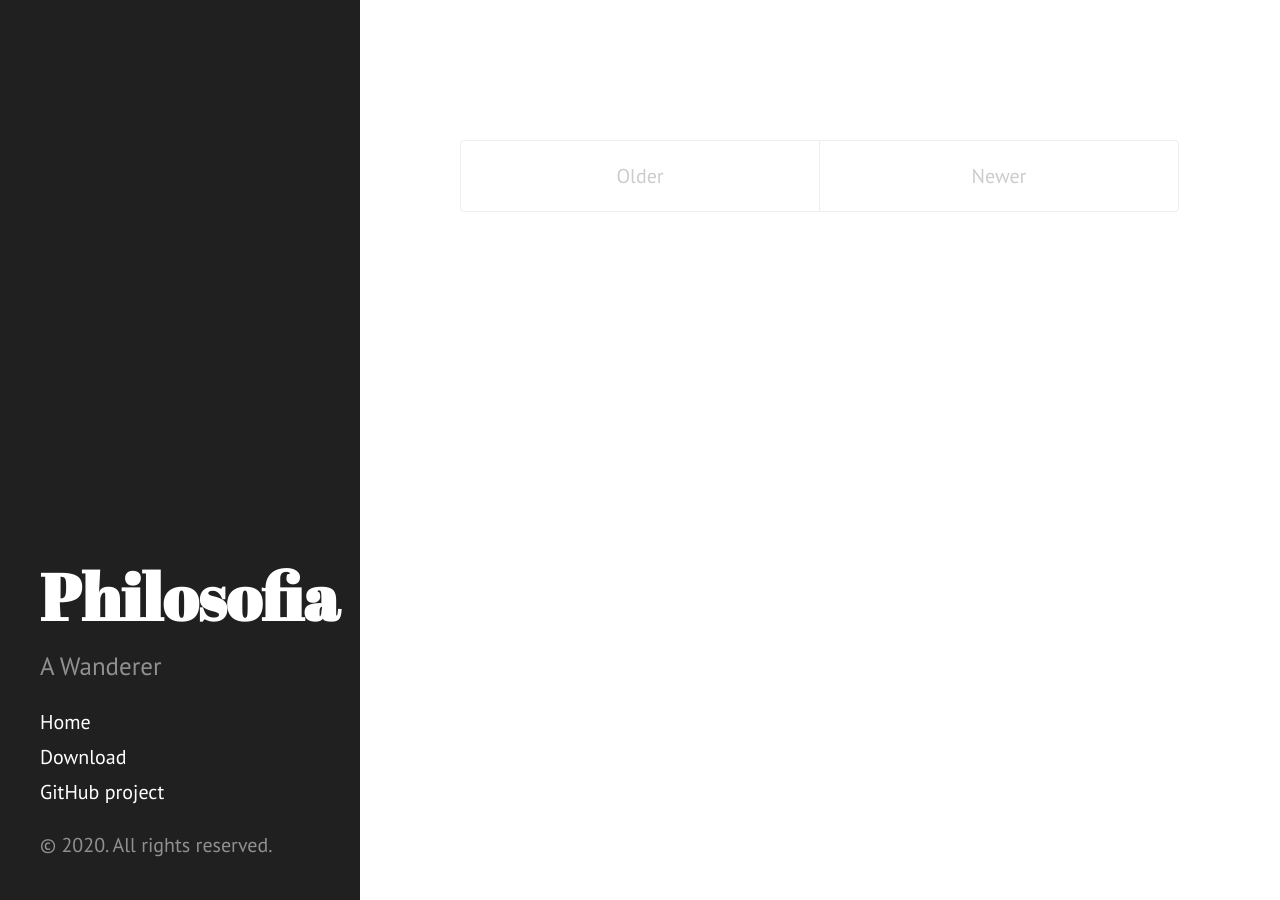
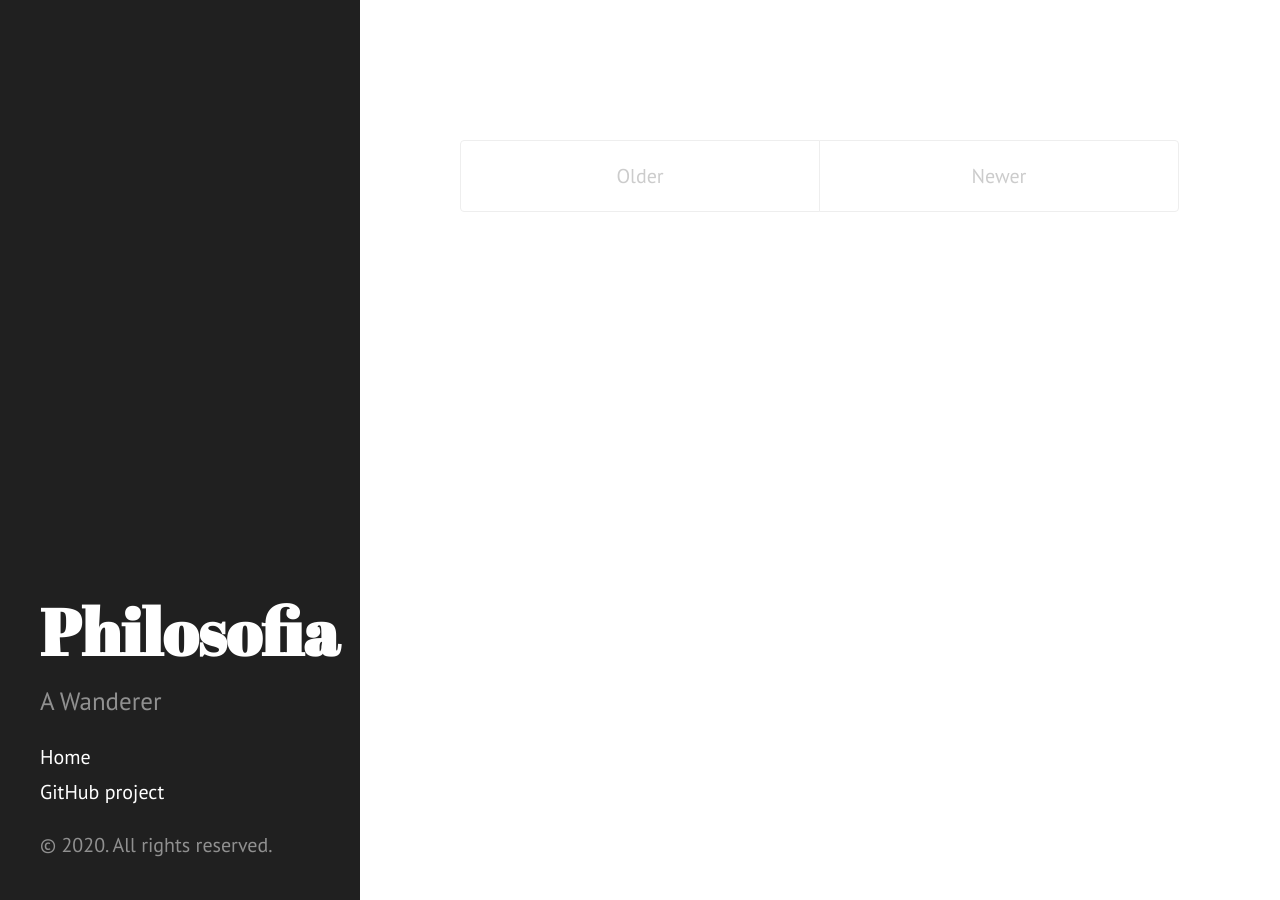
Before and after one commit to philosofia/philosofia.github.io, a Jekyll site: the page built from index.html, in a window 1280 px wide. Built offline with Jekyll 4.4.1, drawn with Linux system fonts in a browser that asks for light colours; the list of posts is cut into pages by our own code.

Commit message:
Update sidebar.html

```diff
--- a/_includes/sidebar.html
+++ b/_includes/sidebar.html
@@ -26,8 +26,8 @@
         {% endif %}
       {% endfor %}
 
-      <a class="sidebar-nav-item" href="{{ site.github.repo }}/archive/v{{ site.version }}.zip">Download</a>
-      <a class="sidebar-nav-item" href="{{ site.github.repo }}">GitHub project</a>
+
+      <a class="sidebar-nav-item" href="{{https://github.com/philosofia}}">GitHub project</a>
 
     </nav>
 
```
